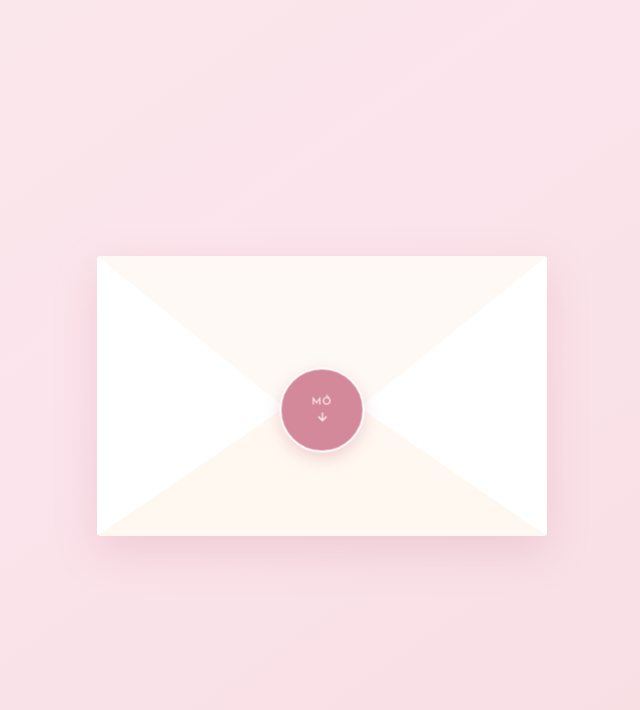
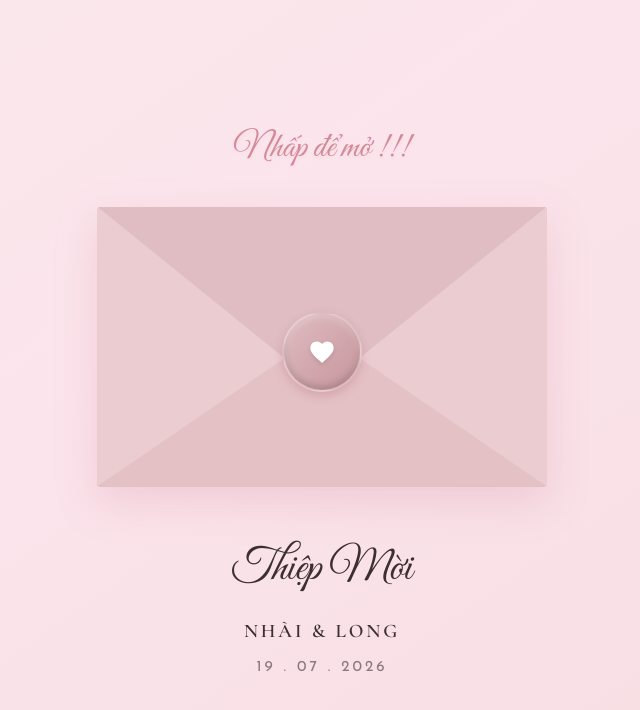
Before and after one commit to nguyen10t2/thiep-cuoi, a plain HTML site: page nha-gai/index.html in a window 1280 px wide. Shown: the whole page, without its empty margins (318-958 px from the left). Drawn offline with nearby package versions, Linux system fonts and the light colour scheme.

Commit message:
feat: redesign envelope cover layout to match wedding theme

```diff
--- a/css/style.css
+++ b/css/style.css
@@ -73,7 +73,7 @@ button {
   display: flex;
   align-items: center;
   justify-content: center;
-  transition: transform 1s cubic-bezier(0.4, 0, 0.2, 1), opacity 1s ease;
+  transition: transform 1.5s cubic-bezier(0.4, 0, 0.2, 1), opacity 1.5s 0.8s ease;
   overflow: hidden;
 }
 
@@ -105,6 +105,45 @@ button {
   z-index: 2;
 }
 
+/* Cover Text (Outside Envelope) */
+.cover-top-text {
+  text-align: center;
+  margin-bottom: 2rem;
+}
+.cover-top-text h3 {
+  font-family: var(--font-script);
+  font-size: 2.2rem;
+  color: var(--dusty-pink);
+  font-weight: 400;
+  text-shadow: 0 2px 4px rgba(0,0,0,0.05);
+}
+
+.cover-bottom-text {
+  text-align: center;
+  margin-top: 2.5rem;
+}
+.cover-bottom-text h2 {
+  font-family: var(--font-script);
+  font-size: 2.8rem;
+  color: var(--text-dark);
+  font-weight: 400;
+  margin-bottom: 0.5rem;
+}
+.cover-bottom-text h1 {
+  font-family: var(--font-serif);
+  font-size: 1.2rem;
+  letter-spacing: 0.15em;
+  color: var(--text-dark);
+  margin-bottom: 0.5rem;
+  text-transform: uppercase;
+}
+.cover-bottom-text p {
+  font-family: var(--font-sans);
+  font-size: 0.95rem;
+  letter-spacing: 0.2em;
+  color: var(--text-light);
+}
+
 /* Envelope Container */
 .envelope-wrapper {
   position: relative;
@@ -122,7 +161,7 @@ button {
 .envelope {
   position: absolute;
   inset: 0;
-  background: var(--ivory);
+  background: #dfbdc2;
   border-radius: 4px;
   box-shadow: 0 15px 40px rgba(212, 137, 154, 0.25);
   display: flex;
@@ -138,11 +177,11 @@ button {
   left: 0;
   width: 100%;
   height: 65%;
-  background: var(--ivory);
+  background: #dfbdc2;
   clip-path: polygon(0 0, 100% 0, 50% 100%);
   z-index: 4;
   transform-origin: top;
-  transition: transform 0.6s cubic-bezier(0.4, 0, 0.2, 1);
+  transition: transform 1s cubic-bezier(0.4, 0, 0.2, 1);
   border-radius: 4px 4px 0 0;
 }
 .envelope-flap::after {
@@ -167,7 +206,7 @@ button {
   left: 0;
   width: 50.5%;
   height: 100%;
-  background: var(--white);
+  background: #ebcdd1;
   clip-path: polygon(0 0, 100% 50%, 0 100%);
   z-index: 3;
   border-radius: 4px 0 0 4px;
@@ -179,7 +218,7 @@ button {
   right: 0;
   width: 50.5%;
   height: 100%;
-  background: var(--white);
+  background: #ebcdd1;
   clip-path: polygon(100% 0, 0 50%, 100% 100%);
   z-index: 3;
   border-radius: 0 4px 4px 0;
@@ -191,7 +230,7 @@ button {
   left: 0;
   width: 100%;
   height: 55%;
-  background: var(--cream);
+  background: #e4c1c5;
   clip-path: polygon(0 100%, 50% 0, 100% 100%);
   z-index: 3;
   border-radius: 0 0 4px 4px;
@@ -211,7 +250,7 @@ button {
   justify-content: center;
   align-items: center;
   padding: 1rem;
-  transition: transform 0.8s 0.2s cubic-bezier(0.4, 0, 0.2, 1);
+  transition: transform 1.2s 0.3s cubic-bezier(0.4, 0, 0.2, 1);
   border: 1px solid rgba(212, 137, 154, 0.15);
 }
 
@@ -222,32 +261,33 @@ button {
 /* Seal Button */
 .seal-btn {
   position: absolute;
-  top: 55%;
+  top: 52%;
   left: 50%;
   transform: translate(-50%, -50%);
   z-index: 5;
-  width: clamp(65px, 16vw, 85px);
-  height: clamp(65px, 16vw, 85px);
-  background: var(--dusty-pink);
-  color: var(--white);
+  width: clamp(60px, 15vw, 80px);
+  height: clamp(60px, 15vw, 80px);
+  background: linear-gradient(135deg, #dfbdc2, #c6949b);
   border-radius: 50%;
-  border: 2px solid var(--white);
+  border: 2px solid rgba(255, 255, 255, 0.3);
+  box-shadow:
+    0 4px 10px rgba(176, 101, 118, 0.3),
+    inset 0 4px 6px rgba(255, 255, 255, 0.2),
+    inset 0 -4px 6px rgba(0, 0, 0, 0.15);
   display: flex;
-  flex-direction: column;
+  align-items: center;
   justify-content: center;
-  align-items: center;
-  box-shadow: 0 6px 15px rgba(212, 137, 154, 0.35);
+  color: #fff;
   cursor: pointer;
   transition: all 0.3s cubic-bezier(0.4, 0, 0.2, 1);
-  font-family: var(--font-sans);
-  font-size: 0.65rem;
-  letter-spacing: 0.1em;
-  text-transform: uppercase;
   outline: none;
 }
 
 .seal-btn svg {
-  margin-top: 2px;
+  width: 28px;
+  height: 28px;
+  filter: drop-shadow(0 2px 2px rgba(0,0,0,0.1));
+}
   width: 14px;
   height: 14px;
 }
--- a/nha-gai/index.html
+++ b/nha-gai/index.html
@@ -80,7 +80,12 @@
       </svg>
     </div>
 
-    <div class="cover-inner" style="z-index: 2;">
+    <div class="cover-inner" style="z-index: 2; flex-direction: column;">
+
+      <!-- Top Text -->
+      <div class="cover-top-text">
+         <h3>Nhấp để mở !!!</h3>
+      </div>
 
       <div class="envelope-wrapper">
         <div class="envelope">
@@ -90,21 +95,24 @@
           <div class="envelope-front-bottom"></div>
 
           <div class="envelope-body">
-            <div class="cover-content">
-              <p class="cover-subtitle">Thiệp Mời Cưới</p>
-              <h1 class="cover-names">Nhài <span class="amp">&</span> Long</h1>
-              <p class="cover-date">19 . 07 . 2026</p>
+            <div class="card-inner">
+               <p>Save The Date</p>
             </div>
           </div>
 
-          <button id="openBtn" class="seal-btn" aria-label="Mở thiệp cưới">
-            <span>Mở</span>
-            <svg viewBox="0 0 24 24" fill="none" stroke="currentColor" stroke-width="2">
-              <path d="M12 5v14M5 12l7 7 7-7"/>
-            </svg>
+          <button class="seal-btn" id="openBtn">
+            <svg viewBox="0 0 24 24" fill="currentColor"><path d="M12 21.35l-1.45-1.32C5.4 15.36 2 12.28 2 8.5 2 5.42 4.42 3 7.5 3c1.74 0 3.41.81 4.5 2.09C13.09 3.81 14.76 3 16.5 3 19.58 3 22 5.42 22 8.5c0 3.78-3.4 6.86-8.55 11.54L12 21.35z"/></svg>
           </button>
         </div>
       </div>
+
+      <!-- Bottom Text -->
+      <div class="cover-bottom-text" data-animate="fade-up">
+         <h2>Thiệp Mời</h2>
+         <h1>NHÀI <span class="amp">&</span> LONG</h1>
+         <p>19 . 07 . 2026</p>
+      </div>
+
     </div>
   </section>
 
```
Also changed, not shown: nha-trai/index.html (+18 -10 lines).
